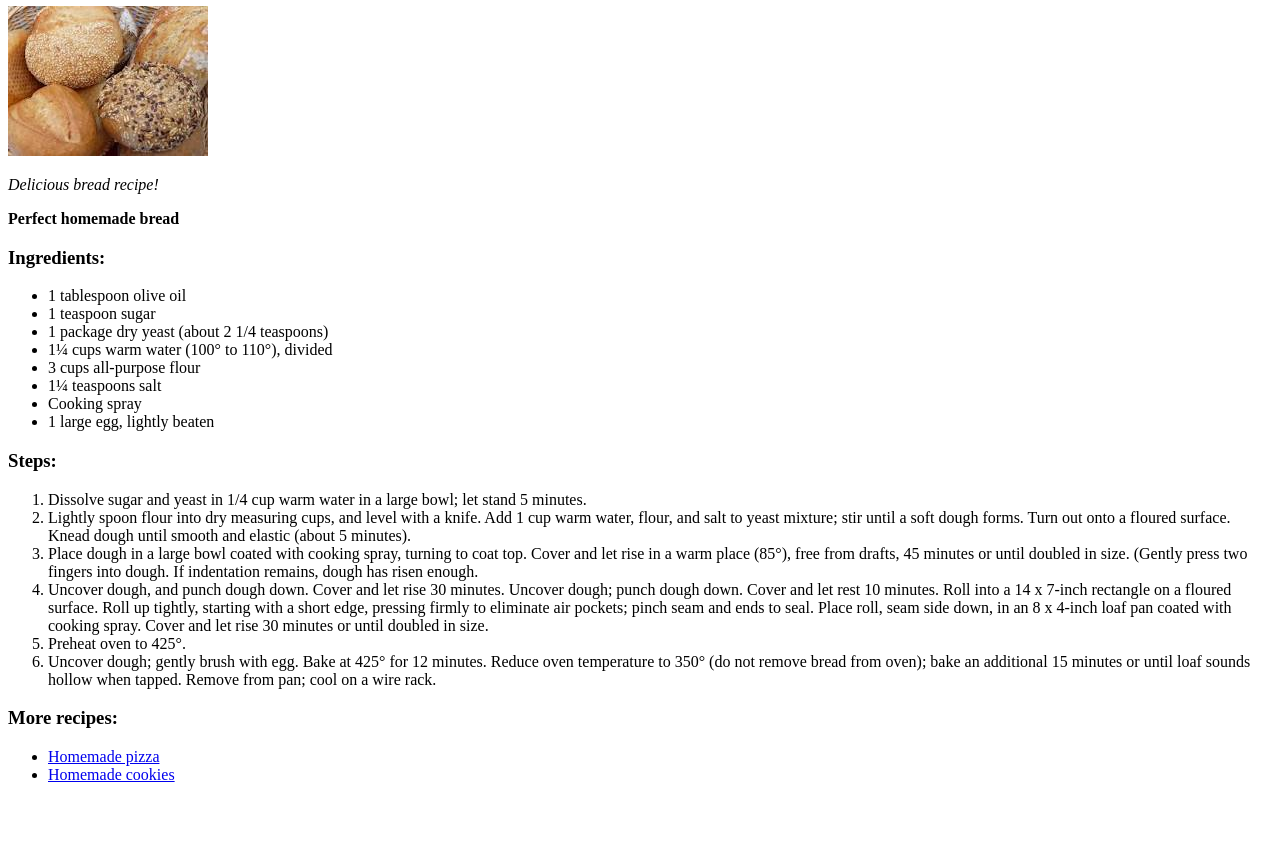
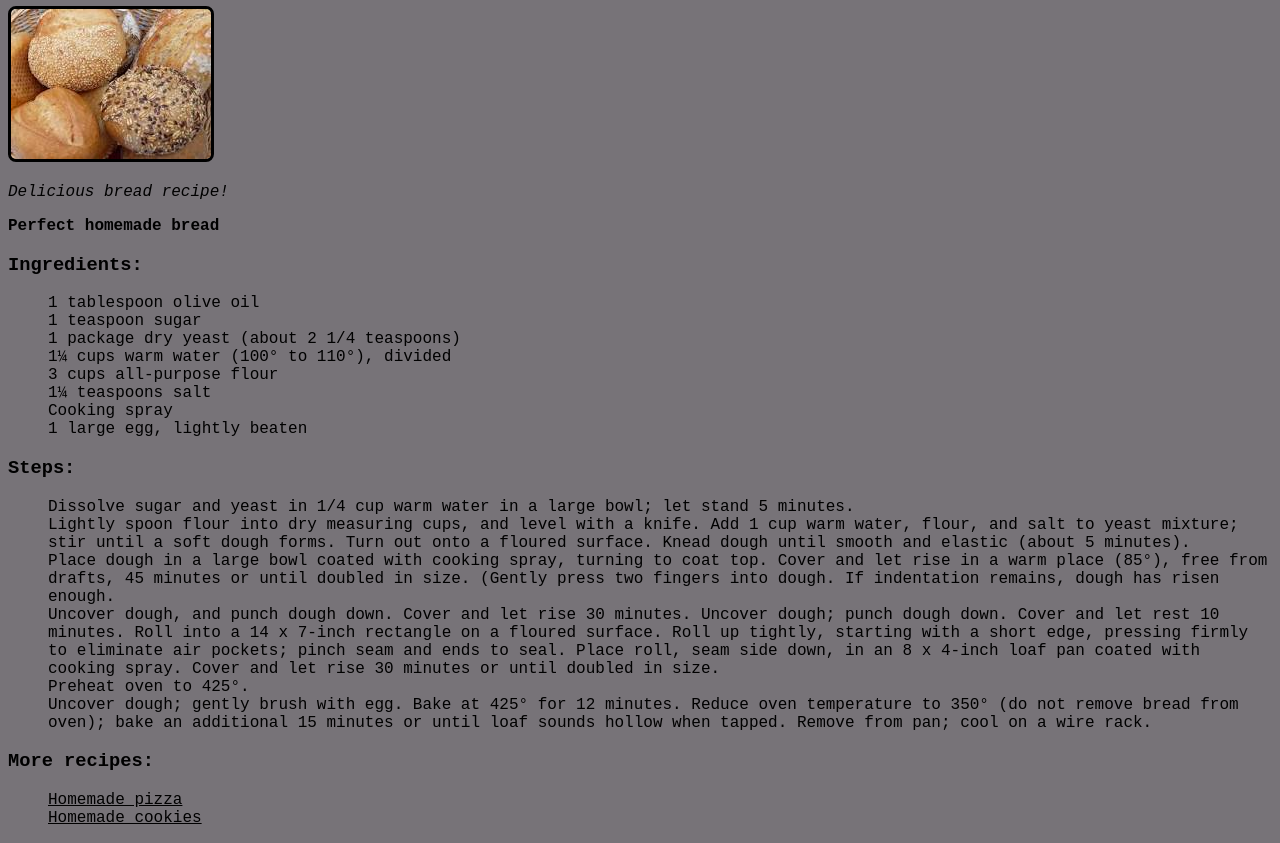
Before and after one commit to ercode1337/project_one, a plain HTML site: page recipes/bread.html in a window 1280 px wide. Shown: the part 74-917 px from the top of the page. Before the commit the page ends 874 px from the top, so only its background shows below. Drawn offline with Linux system fonts and the light colour scheme.

Commit message:
css added to recipe sites

```diff
--- a/recipes/bread.html
+++ b/recipes/bread.html
@@ -3,10 +3,39 @@
     <head>
         <meta charset="utf-8">
         <title>Homemade bread - Recipe</title>
+        <style>
+            * {
+                background-color: #777378;
+                font-family: 'Courier New', Courier, monospace;
+            }
+
+            .img-disp {
+                width: 1;
+                border-radius: 8px;
+            }
+
+            a:link {
+                color: black;
+            }
+
+            li {
+                list-style-type: none;
+                color: black;
+            }
+
+            a {
+                color: black;
+            }
+
+            img {
+                border-style: solid;
+                border-color: black;
+            }
+        </style>
     </head>
     <body>
         <h1>Bread</h1>
-        <img src="../img/bread.jpeg">
+        <img class="img-disp" src="../img/bread.jpeg">
     <ul></ul>
     <em>Delicious bread recipe!</em>
     <p><strong>Perfect homemade bread</strong></p>
```
Also changed, not shown: recipes/cookies.html (+30 -1 lines), recipes/pizza.html (+30 -1 lines).
